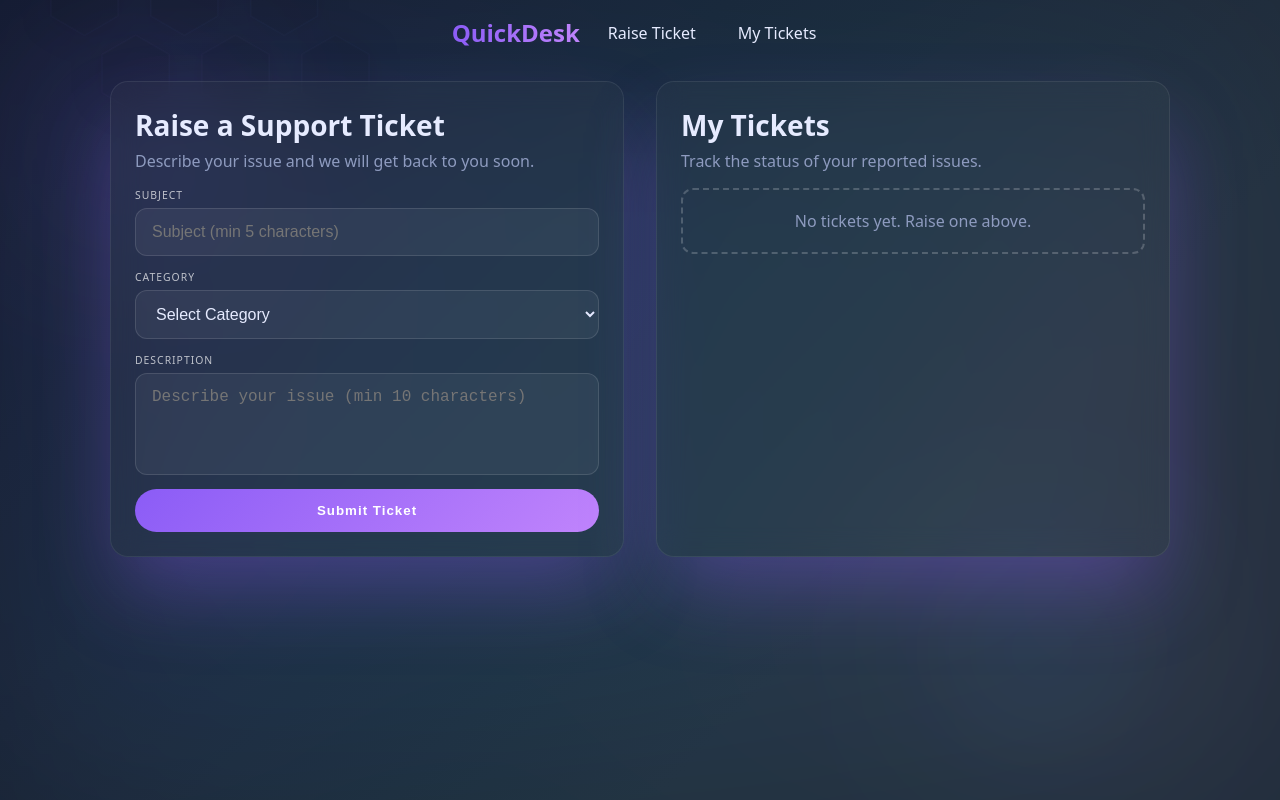
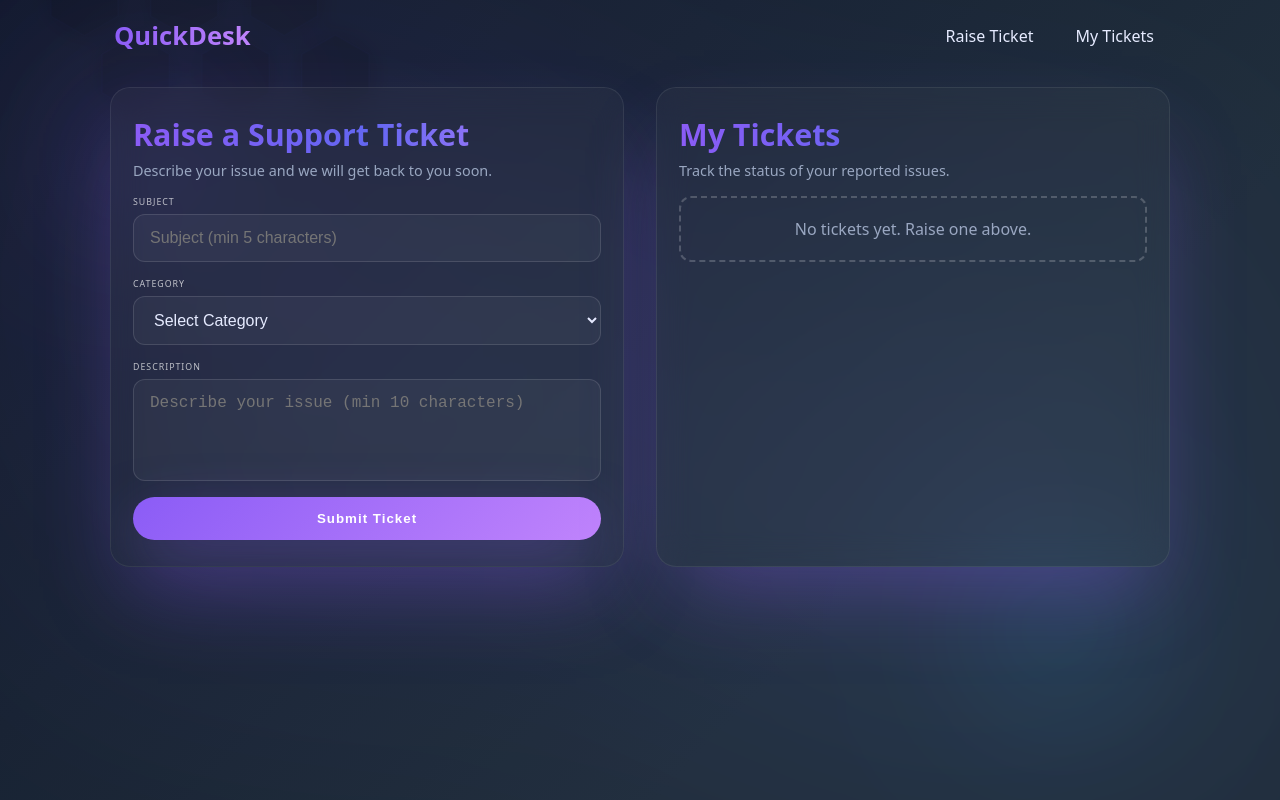
Before and after one commit to Siyaphor/Quickdesk-hackathon, a plain HTML site: page frontend/index.html in a window 1280 px wide. Drawn offline with Linux system fonts and the light colour scheme.

Commit message:
Update index.html Add simple support ticket UI with persistent storage and status cycling

```diff
--- a/frontend/index.html
+++ b/frontend/index.html
@@ -6,59 +6,219 @@
   <meta name="viewport" content="width=device-width,initial-scale=1" />
   <style>
     :root {
-      --bg1:#0f172a;
-      --bg2:#1f2d3a;
-      --accent1:#8b5cf6;
-      --accent2:#6366f1;
-      --accent3:#c084fc;
-      --radius:16px;
-      --card:#0f1f44;
-      --text:#e6ebff;
-      --muted:#8e9bbf;
-      --shadow:0 40px 80px -10px rgba(139,92,246,0.35);
+      --bg-dark: #0e1426;
+      --accent1: #8b5cf6;
+      --accent2: #6366f1;
+      --accent3: #c084fc;
+      --radius: 16px;
+      --card: rgba(255,255,255,0.03);
+      --text: #e6ebff;
+      --muted: #9aa7c1;
+      --shadow: 0 40px 80px -20px rgba(139,92,246,0.35);
       font-family: system-ui,-apple-system,BlinkMacSystemFont,"Segoe UI",Roboto,sans-serif;
     }
     *{box-sizing:border-box;margin:0;padding:0;}
-    body{min-height:100vh;background: linear-gradient(135deg,var(--bg1) 0%, var(--bg2) 70%);color:var(--text);}
-    .hex-bg{position:fixed;inset:0;pointer-events:none;z-index:0;}
-    .hex-bg svg{width:100%;height:100%;display:block;mix-blend-mode:overlay;opacity:0.08;}
-    .glow-overlay{position:fixed;inset:0;background:linear-gradient(120deg,rgba(139,92,246,0.15),rgba(14,165,233,0.1),rgba(236,72,153,0.1));filter:blur(120px);mix-blend-mode:screen;z-index:0;}
-    nav{position:relative;z-index:1;padding:16px 24px;display:flex;justify-content:space-between;align-items:center;gap:12px;}
-    .nav-container{max-width:1100px;margin:0 auto;display:flex;align-items:center;justify-content:space-between;gap:16px;}
-    nav h1{font-size:1.5rem;background: linear-gradient(90deg,var(--accent1),var(--accent3));-webkit-background-clip:text;-webkit-text-fill-color:transparent;}
-    nav ul{display:flex;gap:18px;list-style:none;}
-    nav a{position:relative;text-decoration:none;color:var(--text);padding:8px 12px;border-radius:8px;transition:background .25s;}
-    nav a:hover{background:rgba(255,255,255,0.04);}
-    main{position:relative;z-index:1;max-width:1100px;margin:0 auto;padding:1rem 1.25rem;display:grid;grid-template-columns:1fr 1fr;gap:32px;}
-    .panel{background:rgba(255,255,255,0.03);border:1px solid rgba(255,255,255,0.08);border-radius:18px;padding:24px;box-shadow:var(--shadow);backdrop-filter:blur(14px);position:relative;overflow:hidden;}
-    .panel h2{font-size:1.75rem;margin-bottom:6px;}
-    .subtitle{color:var(--muted);margin-bottom:16px;}
-    form{display:flex;flex-direction:column;gap:14px;}
-    .field{display:flex;flex-direction:column;}
-    .field label{font-size:.65rem;letter-spacing:1px;text-transform:uppercase;margin-bottom:6px;color:rgba(255,255,255,0.7);}
-    .field input,.field textarea,.field select{padding:14px 16px;border-radius:12px;border:1px solid rgba(255,255,255,0.12);background:rgba(255,255,255,0.05);color:var(--text);font-size:1rem;resize:none;outline:none;transition:all .2s;}
-    .field input:focus,.field textarea:focus,.field select:focus{box-shadow:0 0 24px rgba(139,92,246,0.5);border-color:var(--accent2);transform:scale(1.01);}
-    button{cursor:pointer;border:none;border-radius:999px;padding:14px 20px;font-weight:600;letter-spacing:1px;background: linear-gradient(135deg,var(--accent1),var(--accent3));color:#fff;transition:filter .2s,transform .2s;position:relative;overflow:hidden;}
-    button:hover{filter:brightness(1.08);transform:translateY(-2px);}
-    .tickets{margin-top:8px;}
-    .ticket-card{background:rgba(255,255,255,0.03);border:1px solid rgba(255,255,255,0.1);border-radius:12px;padding:16px;display:flex;justify-content:space-between;align-items:center;gap:12px;margin-bottom:12px;position:relative;}
-    .ticket-info{display:flex;gap:12px;flex:1;flex-wrap:wrap;}
-    .ticket-subject{font-weight:600;font-size:1rem;}
-    .badge{padding:6px 14px;border-radius:999px;font-size:.6rem;text-transform:uppercase;letter-spacing:1px;font-weight:600;display:inline-block;}
-    .open{background:rgba(245,158,11,0.15);color:#f59e0b;box-shadow:0 0 12px rgba(245,158,11,0.5);}
-    .in_progress{background:rgba(14,165,233,0.15);color:#0ea5e9;box-shadow:0 0 12px rgba(14,165,233,0.5);}
-    .closed{background:rgba(16,185,129,0.15);color:#10b981;box-shadow:0 0 12px rgba(16,185,129,0.5);}
-    .small{font-size:.7rem;color:rgba(255,255,255,0.7);}
-    .user-display{margin-top:6px;font-size:.75rem;}
-    .flex{display:flex;gap:12px;align-items:center;}
-    .search-box{position:relative;}
-    .search-box input{padding:10px 14px;border-radius:999px;border:none;background:rgba(255,255,255,0.08);color:var(--text);}
-    .no-tickets{padding:20px;border:2px dashed rgba(255,255,255,0.2);border-radius:12px;text-align:center;color:var(--muted);}
-    /* floating accent glow */
-    .glow-circle{position:absolute;border-radius:50%;filter:blur(80px);opacity:.6;pointer-events:none;mix-blend-mode:screen;}
-    .glow-1{width:180px;height:180px;background:radial-gradient(circle at 30% 30%,rgba(139,92,246,0.45),transparent 60%);top:10%;left:5%;}
-    .glow-2{width:220px;height:220px;background:radial-gradient(circle at 50% 50%,rgba(14,165,233,0.35),transparent 70%);bottom:5%;right:10%;}
-    @media (max-width:1000px){main{grid-template-columns:1fr;} }
+    body {
+      min-height:100vh;
+      background: linear-gradient(135deg,#0f172a 0%,#1f2d3a 70%);
+      color: var(--text);
+      position: relative;
+      overflow-x:hidden;
+    }
+    .hex-bg {
+      position:fixed;
+      inset:0;
+      pointer-events:none;
+      z-index:0;
+      mix-blend-mode: overlay;
+      opacity:0.15;
+    }
+    .hex-bg svg{width:100%;height:100%;display:block;}
+    .glow-overlay {
+      position:fixed;
+      inset:0;
+      background: radial-gradient(circle at 20% 30%, rgba(139,92,246,0.15), transparent 50%), radial-gradient(circle at 80% 70%, rgba(99,102,241,0.15), transparent 50%);
+      filter: blur(140px);
+      mix-blend-mode: screen;
+      z-index:0;
+    }
+    .glow-circle {
+      position:absolute;
+      border-radius:50%;
+      filter:blur(70px);
+      opacity:.5;
+      pointer-events:none;
+      mix-blend-mode: screen;
+    }
+    .glow-1 { width: 200px; height: 200px; background: radial-gradient(circle at 30% 30%, rgba(139,92,246,0.5), transparent 60%); top: 10%; left: 5%; }
+    .glow-2 { width: 260px; height: 260px; background: radial-gradient(circle at 50% 50%, rgba(14,165,233,0.4), transparent 70%); bottom: 5%; right: 7%; }
+
+    nav {
+      position:relative;
+      z-index:2;
+      display:flex;
+      justify-content:space-between;
+      align-items:center;
+      padding:18px 24px;
+      max-width:1100px;
+      margin:0 auto;
+      gap:12px;
+    }
+    nav h1 {
+      font-size:1.6rem;
+      background: linear-gradient(90deg,var(--accent1),var(--accent3));
+      -webkit-background-clip:text;
+      -webkit-text-fill-color:transparent;
+    }
+    nav ul {
+      display:flex;
+      gap:18px;
+      list-style:none;
+    }
+    nav a {
+      position:relative;
+      text-decoration:none;
+      color: var(--text);
+      padding:6px 12px;
+      border-radius:8px;
+      font-weight:500;
+      transition: background .25s, transform .2s;
+    }
+    nav a:hover {
+      background: rgba(255,255,255,0.04);
+      transform: translateY(-1px);
+    }
+
+    main {
+      position:relative;
+      z-index:2;
+      max-width:1100px;
+      margin:0 auto;
+      padding:1rem 1.25rem 2rem;
+      display:grid;
+      grid-template-columns:1fr 1fr;
+      gap:32px;
+    }
+    .panel {
+      background: var(--card);
+      border:1px solid rgba(255,255,255,0.08);
+      border-radius:20px;
+      padding:26px 22px;
+      box-shadow: var(--shadow);
+      backdrop-filter: blur(16px);
+      position:relative;
+      overflow:hidden;
+    }
+    .panel h2 {
+      font-size:1.9rem;
+      margin-bottom:6px;
+      background: linear-gradient(90deg,var(--accent1),var(--accent2),var(--accent3));
+      -webkit-background-clip:text;
+      -webkit-text-fill-color:transparent;
+    }
+    .subtitle {
+      font-size:.9rem;
+      color: var(--muted);
+      margin-bottom:16px;
+    }
+    form {
+      display:flex;
+      flex-direction:column;
+      gap:16px;
+    }
+    .field {
+      display:flex;
+      flex-direction:column;
+      gap:6px;
+    }
+    .field label {
+      font-size:.55rem;
+      letter-spacing:1px;
+      text-transform:uppercase;
+      color: rgba(255,255,255,0.7);
+    }
+    .field input,
+    .field textarea,
+    .field select {
+      padding:14px 16px;
+      border-radius:12px;
+      border:1px solid rgba(255,255,255,0.12);
+      background: rgba(255,255,255,0.04);
+      color: var(--text);
+      font-size:1rem;
+      outline:none;
+      resize:none;
+      transition: all .25s;
+    }
+    .field input:focus,
+    .field textarea:focus,
+    .field select:focus {
+      box-shadow: 0 0 26px rgba(99,102,241,0.5);
+      border-color: var(--accent2);
+      transform: scale(1.01);
+    }
+    .btn {
+      cursor:pointer;
+      border:none;
+      border-radius:999px;
+      padding:14px 18px;
+      font-weight:600;
+      background: linear-gradient(135deg,var(--accent1),var(--accent3));
+      color:#fff;
+      letter-spacing:1px;
+      position:relative;
+      overflow:hidden;
+      transition: transform .2s, filter .2s;
+      box-shadow:0 18px 60px -10px rgba(139,92,246,0.6);
+    }
+    .btn:hover {
+      transform: translateY(-2px);
+      filter: brightness(1.05);
+    }
+    .tickets { margin-top:8px; }
+    #ticketDisplay {
+      list-style:none;
+      padding:0;
+      margin:0;
+    }
+    .ticket-card {
+      background: rgba(255,255,255,0.03);
+      border:1px solid rgba(255,255,255,0.1);
+      border-radius:14px;
+      padding:16px 18px;
+      display:flex;
+      justify-content:space-between;
+      align-items:center;
+      gap:14px;
+      position:relative;
+      margin-bottom:14px;
+      flex-wrap:wrap;
+    }
+    .ticket-info { display:flex; gap:12px; flex:1; min-width:200px; }
+    .ticket-subject { font-weight:700; font-size:1rem; }
+    .user-display { font-size:.65rem; margin-top:4px; color:rgba(255,255,255,0.7); }
+    .badge {
+      padding:6px 16px;
+      border-radius:999px;
+      font-size:.55rem;
+      text-transform:uppercase;
+      letter-spacing:1px;
+      font-weight:600;
+      display:inline-block;
+    }
+    .open { background:rgba(245,158,11,0.15); color:#f59e0b; box-shadow:0 0 14px rgba(245,158,11,0.5); }
+    .in_progress { background:rgba(14,165,233,0.15); color:#0ea5e9; box-shadow:0 0 14px rgba(14,165,233,0.5); }
+    .closed { background:rgba(16,185,129,0.15); color:#10b981; box-shadow:0 0 14px rgba(16,185,129,0.5); }
+    .no-tickets {
+      padding:20px;
+      border:2px dashed rgba(255,255,255,0.2);
+      border-radius:12px;
+      text-align:center;
+      color: var(--muted);
+    }
+    @media (max-width:1000px){
+      main { grid-template-columns:1fr; }
+    }
   </style>
 </head>
 <body>
@@ -72,7 +232,7 @@
             <feMergeNode in="blur" />
             <feMergeNode in="SourceGraphic" />
           </feMerge>
-        </feMerge>
+        </filter>
       </defs>
       <g filter="url(#glow)" stroke-linejoin="round" stroke-linecap="round" stroke-width="1">
         <g transform="translate(80,80)" stroke="rgba(139,92,246,0.2)">
@@ -98,13 +258,11 @@
   <div class="glow-circle glow-2"></div>
 
   <nav>
-    <div class="nav-container">
-      <h1>QuickDesk</h1>
-      <ul>
-        <li><a href="#ticketForm">Raise Ticket</a></li>
-        <li><a href="#ticketDisplay">My Tickets</a></li>
-      </ul>
-    </div>
+    <h1>QuickDesk</h1>
+    <ul>
+      <li><a href="#raiseTicket">Raise Ticket</a></li>
+      <li><a href="#myTickets">My Tickets</a></li>
+    </ul>
   </nav>
 
   <main>
@@ -123,82 +281,24 @@
             <option value="Technical">Technical</option>
             <option value="Billing">Billing</option>
             <option value="General">General</option>
-          </select>
+        </select>
         </div>
         <div class="field">
           <label for="description">Description</label>
           <textarea id="description" placeholder="Describe your issue (min 10 characters)" required minlength="10" rows="4"></textarea>
         </div>
-        <button type="submit">Submit Ticket</button>
+        <button type="submit" class="btn">Submit Ticket</button>
       </form>
     </div>
 
     <div class="panel" id="myTickets">
       <h2>My Tickets</h2>
       <p class="subtitle">Track the status of your reported issues.</p>
-      <div class="tickets" id="ticketDisplay">
-        <!-- dynamic ticket cards go here -->
-        <div class="no-tickets">No tickets yet. Raise one above.</div>
+      <div class="tickets">
+        <ul id="ticketDisplay">
+          <div class="no-tickets">No tickets yet. Raise one above.</div>
+        </ul>
       </div>
-    </div>
-  </main>
-
-  <script>
-    // simple frontend logic to submit and show tickets in memory
-    const form = document.getElementById('ticketForm');
-    const display = document.getElementById('ticketDisplay');
-    const STORAGE_KEY = 'quickdesk_user';
-
-    let tickets = [];
-    const user = localStorage.getItem('user') || 'guest@example.com';
-
-    function renderTickets() {
-      if (tickets.length === 0) {
-        display.innerHTML = '<div class="no-tickets">No tickets yet. Raise one above.</div>';
-        return;
-      }
-      display.innerHTML = '';
-      tickets.forEach((t, i) => {
-        const card = document.createElement('div');
-        card.className = 'ticket-card';
-        card.innerHTML = `
-          <div class="ticket-info">
-            <div>
-              <div class="ticket-subject">${t.subject}</div>
-              <div class="user-display">${t.user}</div>
-            </div>
-          </div>
-          <div class="flex">
-            <div class="badge ${t.status.replace(/\s+/g,'_')}">${t.status.replace('_',' ')}</div>
-          </div>
-        `;
-        display.appendChild(card);
-      });
-    }
-
-    form.addEventListener('submit', (e) => {
-      e.preventDefault();
-      const subject = document.getElementById('subject').value.trim();
-      const category = document.getElementById('category').value;
-      const description = document.getElementById('description').value.trim();
-      if (subject.length < 5 || description.length < 10 || !category) {
-        alert('Please fill all fields correctly.');
-        return;
-      }
-      const newTicket = {
-        subject,
-        category,
-        description,
-        user,
-        status: 'open'
-      };
-      tickets.unshift(newTicket);
-      renderTickets();
-      form.reset();
-    });
-
-    // initial render
-    renderTickets();
-  </script>
+<script src="script.js"></script>
 </body>
 </html>
```
